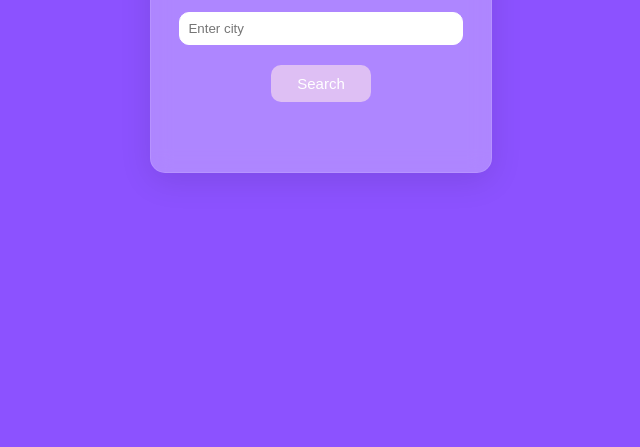
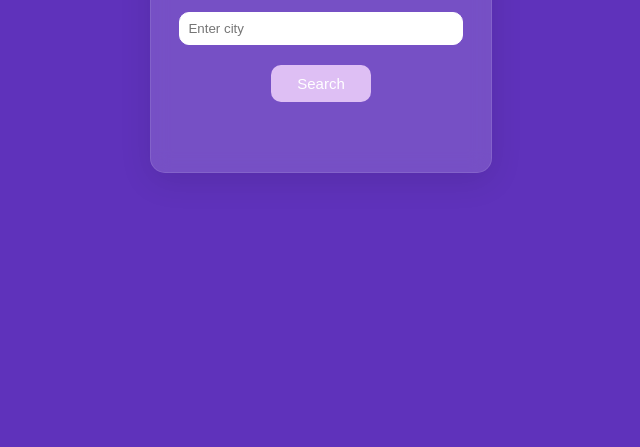
Before and after one commit to yashvisuals/weather-app, a plain HTML site: page index.html in a window 1280 px wide. Shown: the part 353-800 px from the top of the page, without its empty margins (319-959 px from the left). Drawn offline with Linux system fonts and the light colour scheme.

Commit message:
Update style.css

```diff
--- a/style.css
+++ b/style.css
@@ -1,5 +1,5 @@
 body {
-    background: #8C52FF;
+    background: #5f32bb;
     font-family: 'Segoe UI', Tahoma, Geneva, Verdana, sans-serif;
     display: flex;
     align-items: center;
@@ -9,7 +9,7 @@ body {
 }
 
 #weather-container {
-    background: rgba(255, 255, 255, 0.3);
+    background: rgba(255, 255, 255, 0.148);
     max-width: 400px;
     padding: 20px;
     border-radius: 15px;
```
